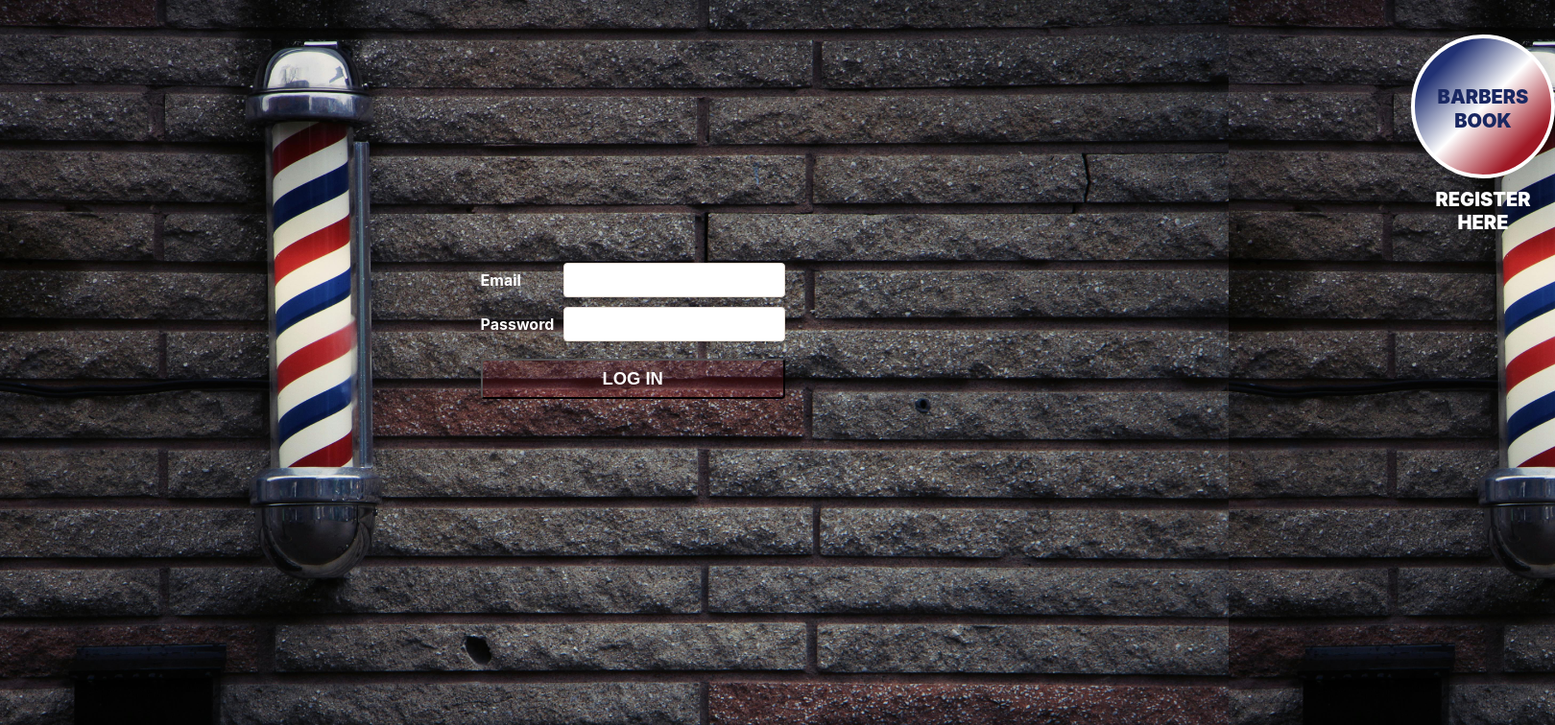
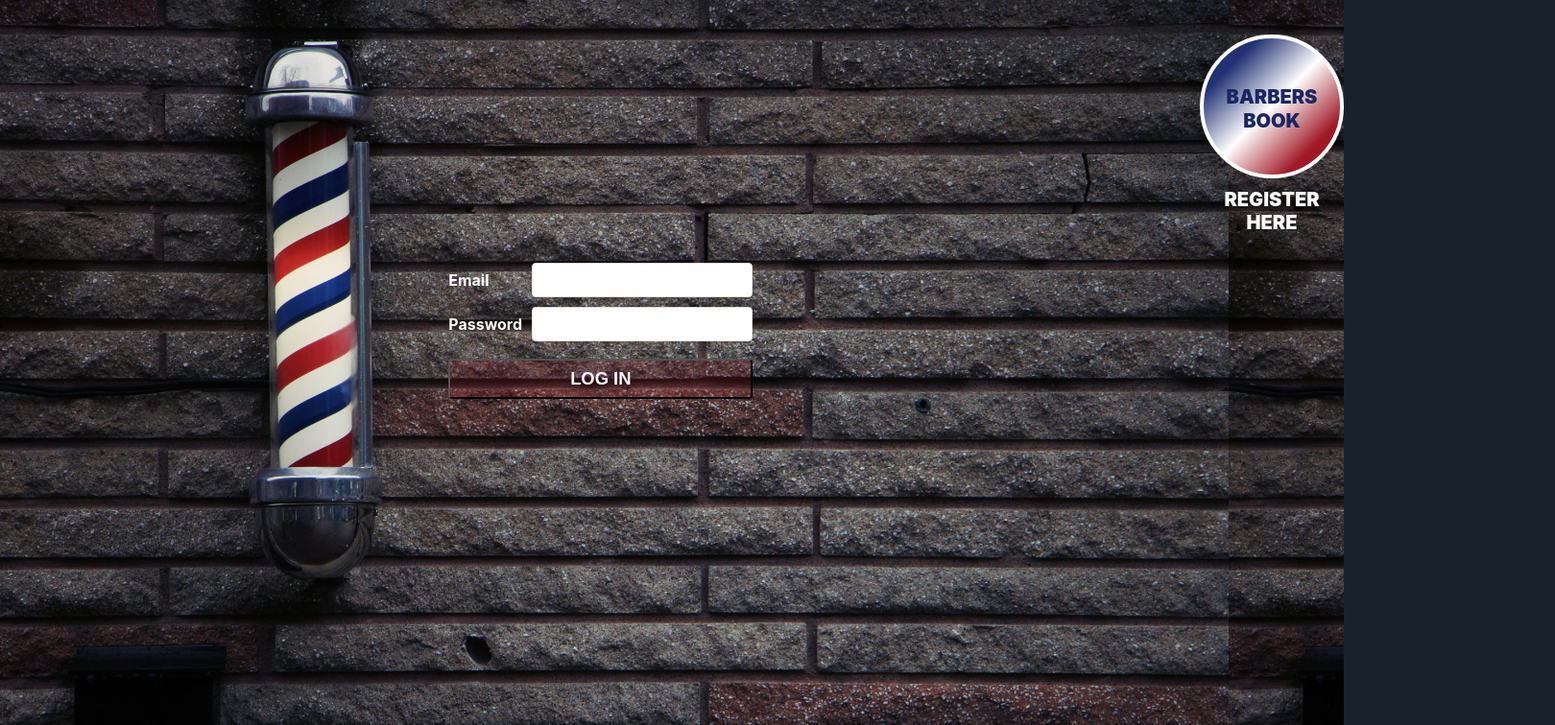
Before and after one commit to MrVictor2/barbers-book, a React (Create React App) app: page /login in a window 1280 px wide. Shown: the top 756 px of the page at 96% size, 1620 px wide, since content can reach past the window. Built offline with nearby package versions, Linux system fonts and the light colour scheme.

Commit message:
final touch

```diff
--- a/src/index.css
+++ b/src/index.css
@@ -172,7 +172,7 @@ button[type="submit"] {
 .signup-button-container {
   position:absolute;
     top: 30%;
-  left: 1470px;  /*Adjust the left position as needed */
+  left: 1250px;  /*Adjust the left position as needed */
   transform: translateY(-50%);
   display: flex;
   flex-direction: column;
@@ -220,7 +220,7 @@ color: rgb(239, 209, 180);
   color: white;
   font-weight: bolder;
   margin-top: 250px;
-  margin-right: 200px;
+  margin-right: 250px;
 
 }
 
```
Also changed, not shown: 1 other file (tests, documents, lock files or other folders).
